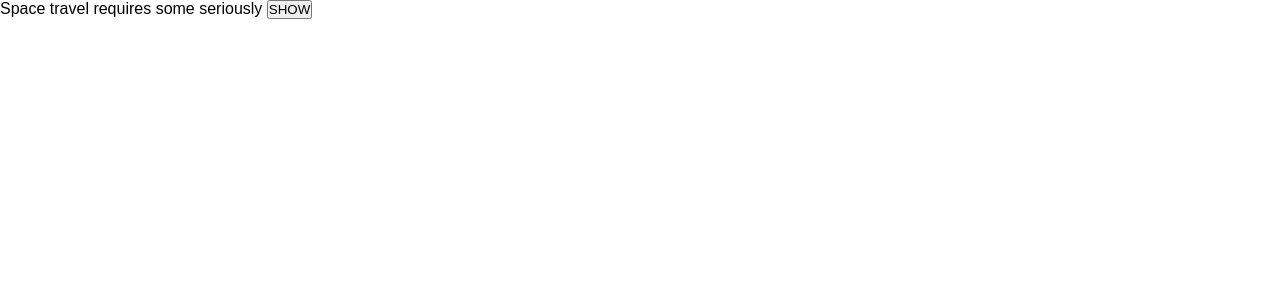
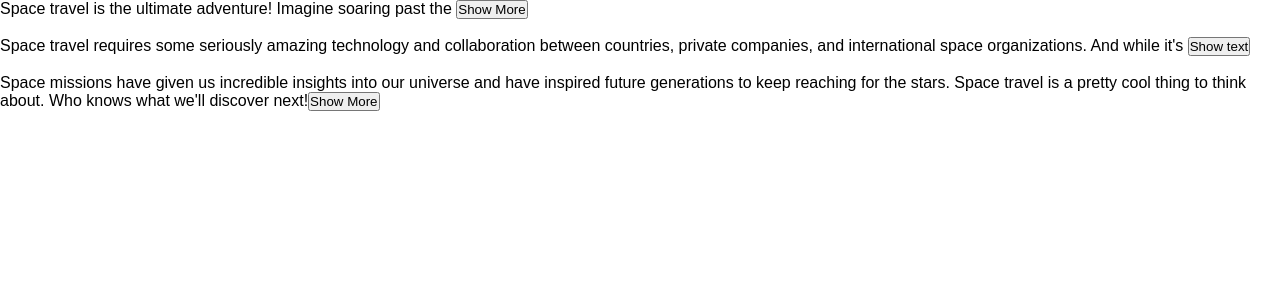
Before and after one commit to Ayman-96/Text-Expand, a React (Vite) app: page / in a window 1280 px wide. Shown: the top 300 px of the page. Built offline with nearby package versions, Linux system fonts and the light colour scheme.

Commit message:
fixing names and set condition to show text

```diff
--- a/src/App.jsx
+++ b/src/App.jsx
@@ -4,13 +4,13 @@ import "./App.css";
 export default function App() {
   return (
     <div>
-      {/* <TextExpander>
+      <TextExpander>
         Space travel is the ultimate adventure! Imagine soaring past the stars
         and exploring new worlds. It's the stuff of dreams and science fiction,
         but believe it or not, space travel is a real thing. Humans and robots
         are constantly venturing out into the cosmos to uncover its secrets and
         push the boundaries of what's possible.
-      </TextExpander> */}
+      </TextExpander>
 
       <TextExpander
         collapsedNumWords={20}
@@ -25,37 +25,39 @@ export default function App() {
         foot on the moon or when rovers were sent to roam around on Mars.
       </TextExpander>
 
-      {/* <TextExpander expanded={true} className="box">
+      <TextExpander expanded={true} className="box">
         Space missions have given us incredible insights into our universe and
         have inspired future generations to keep reaching for the stars. Space
         travel is a pretty cool thing to think about. Who knows what we'll
         discover next!
-      </TextExpander> */}
+      </TextExpander>
     </div>
   );
 }
 
 function TextExpander({
-  children,
+  children, // FULL TEXT
   collapsedNumWords = 10,
-  collapseButtonText = "Show more",
+  expandButtonText = "Show More",
+  collapseButtonText = "Show less",
   buttonColor = "#000",
+  expanded = false,
 }) {
-  const [showText, setShowText] = useState(false);
+  const [showText, setShowText] = useState(expanded);
 
   const strLength = children.split(" ").length; // LENGTH OF STRING (WORD)
-  const wordAt = children.split(" ").slice(0, 5);
+  const cutText = children.split(" ").slice(0, collapsedNumWords);
 
-  let concat = "";
-  wordAt.map((word) => {
-    concat += word + " ";
+  let collapsedText = "";
+  cutText.map((word) => {
+    collapsedText += word + " ";
   });
 
   return (
     <div>
       <div>
-        {concat}
-        <button>SHOW</button>
+        {showText ? children : collapsedText}
+        <button>{expandButtonText}</button>
       </div>
       <br />
     </div>
```
